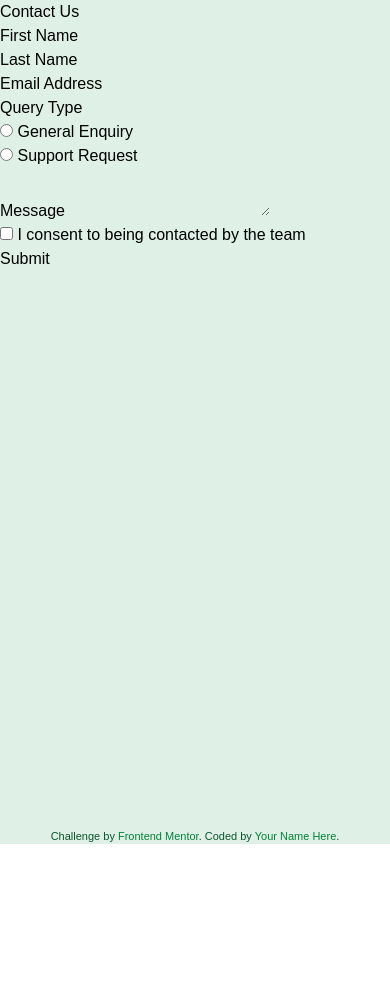
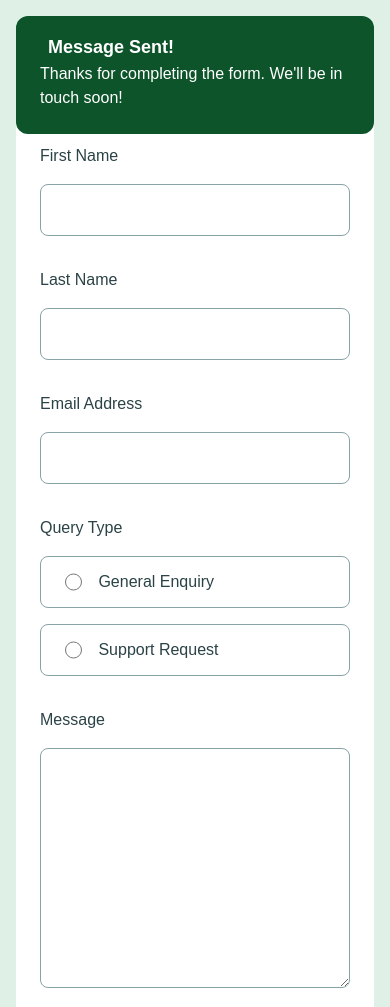
Before and after one commit to forceclosee/contact-form, a website built with Vite: page index.html in a window 390 px wide. Shown: the top 1007 px of the page. Before the commit the page ends 844 px from the top, so only its background shows below. Built offline with nearby package versions, Linux system fonts and the light colour scheme; files whose address does not match are found by name.

Commit message:
feat: add additional css base, implement mobile view layout, and form styling
- Add additional css base using `@layer-base` directive
- Set up form styling and layout for mobile screens
- Apply custom Tailwind utilities for form component and `text-box` property using `@utility` directive
- Center the success alert toast using margin auto
- Improve form accessibility with `focus-within` and `focus-visible` states

```diff
--- a/index.html
+++ b/index.html
@@ -55,39 +55,46 @@
 
 </head>
 
-<body>
-  <div class="min-block-svh grid grid-rows-[1fr_auto] bg-primary-green-200">
+<body class="text-neutral-grey-900">
+  <div class="min-block-svh grid grid-rows-[1fr_auto] gap-8 bg-primary-green-200 px-4 pbs-8 pbe-2">
     <main>
-      <section>
-        <h1>Contact Us</h1>
+      <section class="bg-neutral-white px-6 pbs-8 pbe-6">
+        <h1 class="mbe-11 font-bold text-3xl trim-both-capital">
+          Contact Us
+        </h1>
 
         <form action=""
           autocomplete="on"
-          novalidate>
+          novalidate
+          class="flex flex-col gap-4">
 
           <!-- name -->
-          <div>
+          <div class="flex flex-col gap-4">
             <!-- first name -->
-            <div>
-              <label for="first-name">
+            <div class="flex flex-col gap-4">
+              <label for="first-name"
+                class="trim-both-capital">
                 First Name
               </label>
               <input type="text"
                 name="first-name"
                 id="first-name"
+                class="input"
                 required
                 data-error-value="Please enter your first name">
               <span id="error-first-name"></span>
             </div>
 
             <!-- last name -->
-            <div>
-              <label for="last-name">
+            <div class="flex flex-col gap-4">
+              <label for="last-name"
+                class="trim-both-capital">
                 Last Name
               </label>
               <input type="text"
                 name="last-name"
                 id="last-name"
+                class="input"
                 required
                 data-error-value="Please enter your last name">
               <span id="error-last-name"></span>
@@ -95,13 +102,15 @@
           </div>
 
           <!-- email -->
-          <div>
-            <label for="email">
+          <div class="flex flex-col gap-4">
+            <label for="email"
+              class="trim-both-capital">
               Email Address
             </label>
             <input type="email"
               name="email"
               id="email"
+              class="input"
               required
               pattern="[a-zA-Z0-9._%+\-]+@[a-zA-Z0-9.\-]+\.[a-zA-Z]{2,}"
               data-error-value="Please enter your email address"
@@ -111,39 +120,46 @@
           </div>
 
           <!-- query -->
-          <span>
+          <div class="flex flex-col gap-4">
+            <span class="trim-both-lowercase">
               Query Type
             </span>
-          <div>
-            <div>
+            <div class="flex flex-col gap-4">
+              <div class="flex flex-row items-center gap-4 radio">
                 <input type="radio"
                   name="query"
                   id="general-enquiry"
+                  class="block-5 inline-5 focus-visible:outline-none accent-green-600 cursor-pointer"
                   required
                   data-error-value="Please select a query type">
-              <label for="general-enquiry">
+                <label for="general-enquiry"
+                  class="block-full inline-full flex flex-row items-center cursor-pointer">
                   General Enquiry
                 </label>
               </div>
-            <div>
+              <div class="flex flex-row items-center gap-4 radio">
                 <input type="radio"
                   name="query"
-                id="support-request">
-              <label for="support-request">
+                  id="support-request"
+                  class="block-5 inline-5 focus-visible:outline-none accent-green-600 cursor-pointer">
+                <label for="support-request"
+                  class="block-full inline-full flex flex-row items-center cursor-pointer">
                   Support Request
                 </label>
               </div>
             </div>
             <span id="error-query"></span>
-
+          </div>
 
           <!-- message -->
-          <div>
-            <label for="message">
+          <div class="flex flex-col gap-4">
+            <label for="message"
+              class="trim-both-lowercase">
               Message
             </label>
             <textarea name="message"
               id="message"
+              class="block-60 input"
               required
               minlength="10"
               data-error-value="Please enter a message"
@@ -152,27 +168,34 @@
           </div>
 
           <!-- consent -->
-          <div>
+          <div class="flex flex-row items-center gap-4">
             <input type="checkbox"
               name="consent"
               id="consent"
+              class="block-5 inline-5 accent-green-600 cursor-pointer"
               required
               data-error-value="To submit this form, please consent to being contacted">
-            <label for="consent">
+            <label for="consent"
+              class="cursor-pointer trim-both-capital">
               I consent to being contacted by the team
             </label>
             <span id="error-consent"></span>
           </div>
 
           <!-- submit button -->
-          <button type="submit">
+          <button type="submit"
+            class="btn-green">
             Submit
           </button>
         </form>
-        <div aria-hidden="true"
-          class="aria-hidden:hidden">
-          <span>Message Sent!</span>
-          <span>Thanks for completing the form. We'll be in touch soon!</span>
+
+        <!-- success alert -->
+        <div aria-hidden="false"
+          class="aria-hidden:hidden block-max inline-fit absolute inset-bs-4 inset-x-4 bg-green-900 mx-auto px-6 pbs-7 pbe-6 rounded-xl text-neutral-white">
+          <h2 class="flex items-center gap-2 mbe-3 font-bold text-lg before:content-[url('./src/assets/icon-success-check.svg')] leading-0">
+            Message Sent!
+          </h2>
+          <p>Thanks for completing the form. We'll be in touch soon!</p>
         </div>
       </section>
     </main>
--- a/src/css/main.css
+++ b/src/css/main.css
@@ -1,5 +1,52 @@
 @import "tailwindcss";
 
+/* additional css base */
+@layer base {
+  html {
+    /* Enable smooth scrolling for anchor links */
+    scroll-behavior: smooth;
+    /* Enable keywords animations */
+    interpolate-size: allow-keywords;
+  }
+
+  /* Applies styles when Reduced Motion is enabled */
+  @media screen and (prefers-reduced-motion: reduce) {
+    *,
+    *::before,
+    *::after {
+      animation-duration: 0.001ms !important;
+      animation-iteration-count: 1 !important;
+      transition-duration: 0.001ms !important;
+      scroll-behavior: auto !important;
+    }
+  }
+
+  /* Avoid text overflows */
+  p,
+  h1,
+  h2,
+  h3,
+  h4,
+  h5,
+  h6 {
+    overflow-wrap: break-word;
+  }
+
+  /* Improve line wrapping */
+  p {
+    text-wrap: pretty;
+  }
+  h1,
+  h2,
+  h3,
+  h4,
+  h5,
+  h6 {
+    text-wrap: balance;
+  }
+}
+
+/* theme */
 @theme {
   /* font */
   --font-sans: "Karla Variable", sans-serif;
@@ -12,5 +59,95 @@
 
   --color-neutral-white: hsl(0, 0%, 100%);
   --color-neutral-grey-500: hsl(186, 15%, 59%);
-  --color-neutral-rey-900: hsl(187, 24%, 22%);
+  --color-neutral-grey-900: hsl(187, 24%, 22%);
 }
+
+/* utility */
+@utility input {
+  /* Default / Base State */
+  @apply block-13 inline-full px-6 border border-neutral-grey-500 rounded-lg transition-colors duration-300;
+
+  /* Default Interactions */
+  &:hover {
+    @media (hover: hover) {
+      @apply border-green-600 ring-1 ring-green-600 ring-inset;
+    }
+  }
+
+  &:focus {
+    @apply border-green-600 outline-none ring-1 ring-green-600 ring-inset;
+  }
+
+  /* Validation: Invalid State */
+  &:user-invalid {
+    @apply bg-red-100 border-primary-red;
+
+    &:hover {
+      @media (hover: hover) {
+        @apply border-primary-red ring-primary-red;
+      }
+    }
+
+    &:focus {
+      @apply border-primary-red ring-primary-red;
+    }
+  }
+
+  /* Validation: Valid State */
+  &:valid {
+    @apply bg-green-50 border-green-500;
+
+    &:hover {
+      @media (hover: hover) {
+        @apply border-green-500 ring-green-500;
+      }
+    }
+
+    &:focus {
+      @apply border-green-600 ring-green-600;
+    }
+  }
+}
+
+@utility radio {
+  /* Default / Base State */
+  @apply block-13 inline-full px-6 border border-neutral-grey-500 rounded-lg transition-colors duration-300;
+
+  /* Default Interactions */
+  &:hover {
+    @media (hover: hover) {
+      @apply border-green-600 ring-1 ring-green-600 ring-inset;
+    }
+  }
+
+  &:focus-within {
+    @apply border-green-600 ring-1 ring-green-600;
+  }
+
+  /* Validation: Checked state */
+  &:has(:checked) {
+    @apply bg-green-50 border-green-600;
+  }
+}
+
+@utility btn-green {
+  @apply block-13 inline-full bg-primary-green-600 rounded-lg font-bold text-white cursor-pointer;
+
+  &:hover {
+    @media (hover: hover) {
+      @apply bg-green-900;
+    }
+  }
+
+  &:focus-visible {
+    @apply bg-green-900;
+  }
+}
+
+@utility trim-both-lowercase {
+  text-box: trim-both cap text;
+}
+
+@utility trim-both-capital {
+  text-box: trim-both cap alphabetic;
+}
```
Lines whose indentation alone changed are shown as unchanged.
